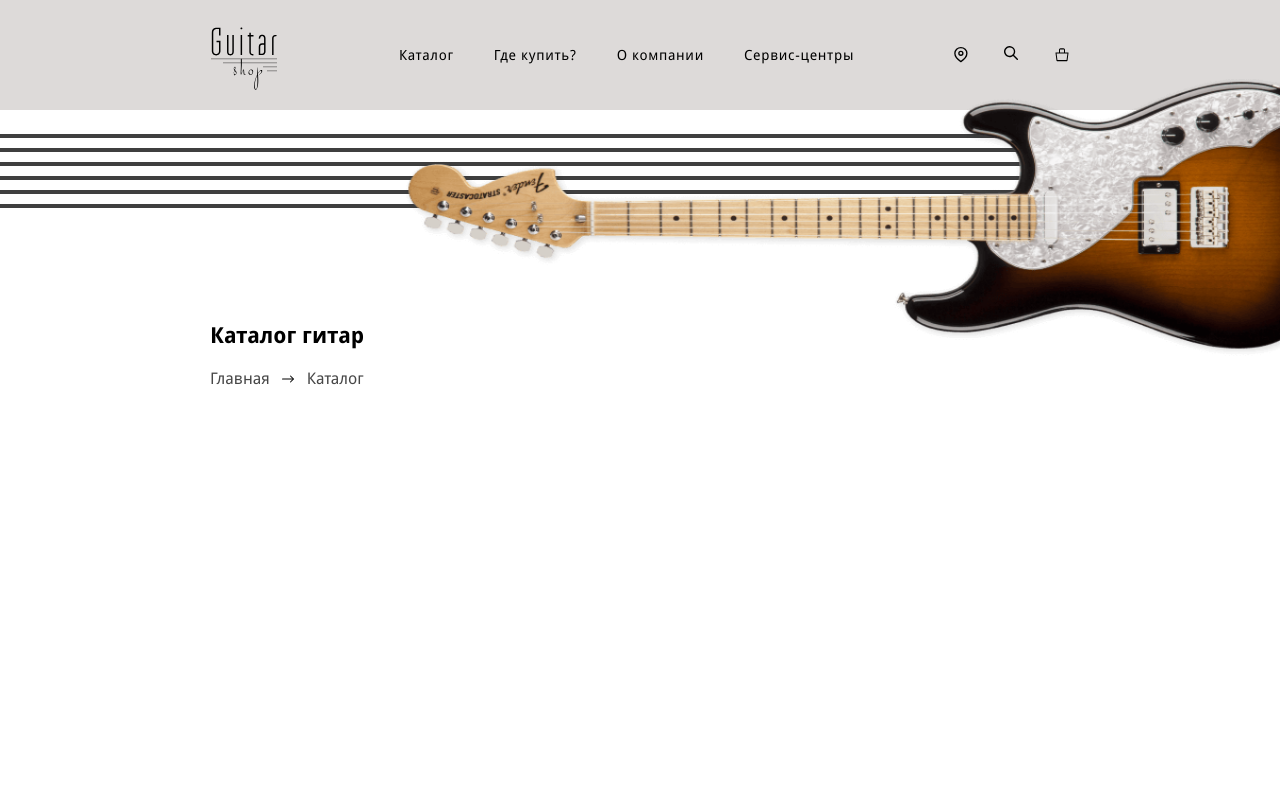
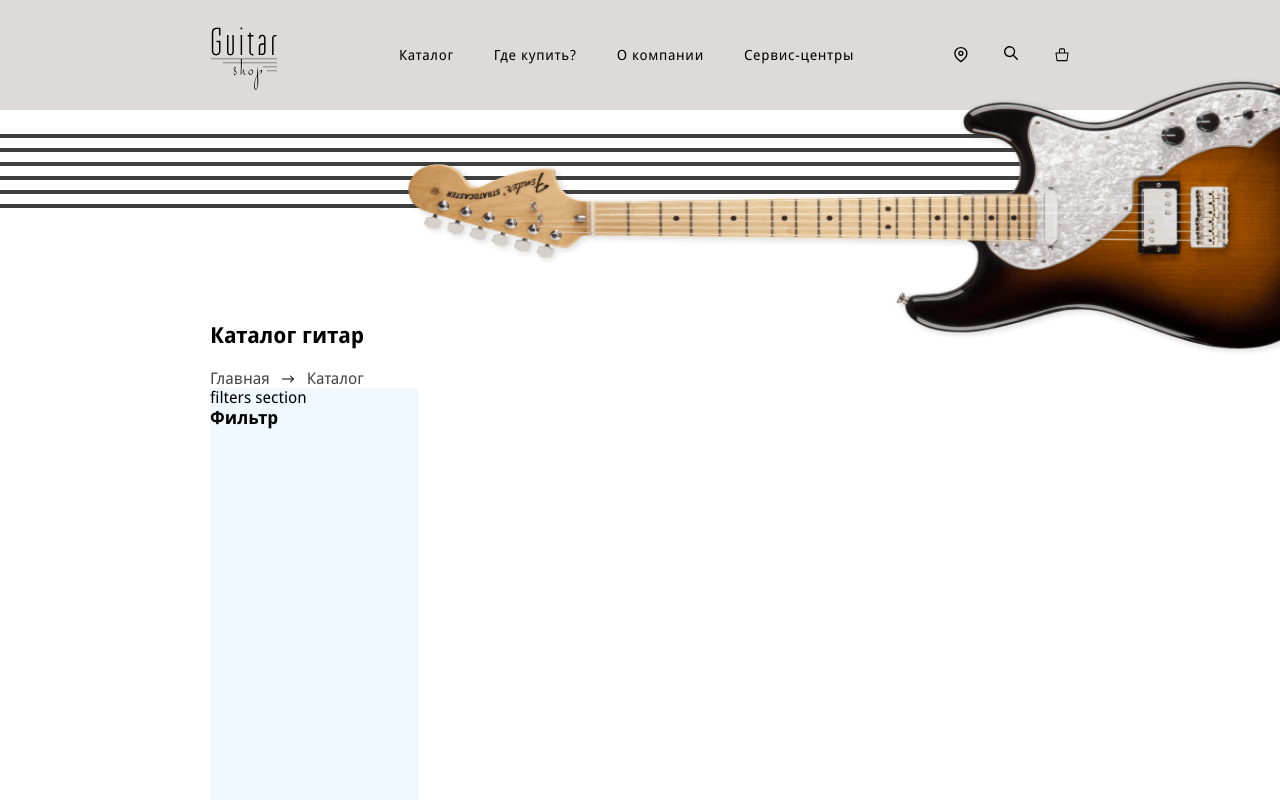
Before and after one commit to hannamakarychak/Makarychak_guitar-shop, a React (Create React App) app: page / in a window 1280 px wide. Shown: the top 800 px of the page. Built offline with nearby package versions, Linux system fonts and the light colour scheme.

Commit message:
refactor breadcrumbs

```diff
--- a/public/index.css
+++ b/public/index.css
@@ -39,3 +39,9 @@ code {
   font-family: source-code-pro, Menlo, Monaco, Consolas, 'Courier New',
     monospace;
 }
+
+.filters {
+  width: 208px;
+  height: 800px;
+  background-color: aliceblue;
+}
--- a/src/App.js
+++ b/src/App.js
@@ -2,6 +2,7 @@ import './App.scss';
 import Breadcrumbs from './components/breadcrumbs/breadcrumbs';
 import Container from './components/container/container';
 import Header from './components/header/header';
+import HeadingSecondary from './components/heading-secondary/heading-secondary';
 import Heading from './components/heading/heading';
 
 function App() {
@@ -11,7 +12,21 @@ function App() {
       <main>
         <Container>
           <Heading>Каталог гитар</Heading>
-          <Breadcrumbs />
+          <Breadcrumbs
+            items={[
+              {
+                name: 'Главная',
+                link: '/',
+              },
+              { name: 'Каталог', link: '/' },
+            ]}
+          />
+          <div className="main-content">
+            <div className="filters">
+              filters section
+              <HeadingSecondary>Фильтр</HeadingSecondary>
+            </div>
+          </div>
         </Container>
       </main>
     </div>
--- a/src/components/breadcrumbs/breadcrumbs.jsx
+++ b/src/components/breadcrumbs/breadcrumbs.jsx
@@ -1,22 +1,13 @@
 import { Fragment } from 'react';
 import './breadcrumbs.scss';
 
-const Breadcrumbs = () => {
-  const items = [
-    {
-      name: 'Главная',
-      link: '#',
-    },
-    { name: 'Каталог', link: '#' },
-  ];
-
+const Breadcrumbs = ({ items }) => {
   return (
     <ul className="breadcrumbs">
-      {items.map((item, index) => {
-        if (index !== items.length - 1) {
-          return (
-            <div>
+      {items.map((item, index) => (
         <li className="breadcrumbs__item">
+          {index !== items.length - 1 ? (
+            <Fragment>
               <a href={item.link} className="breadcrumbs__link">
                 {item.name}
               </a>
@@ -41,15 +32,24 @@ const Breadcrumbs = () => {
                   fill="#000"
                 />
               </svg>
+            </Fragment>
+          ) : (
+            item.name
+          )}
         </li>
-            </div>
-          );
-        } else {
-          return <span className="breadcrumbs__link">{item.name}</span>;
-        }
-      })}
+      ))}
     </ul>
   );
 };
 
 export default Breadcrumbs;
+
+// if (index !== items.length - 1) {
+//   return (
+//     <li className="breadcrumbs__item">
+
+//     </li>
+//   );
+// } else {
+//   return
+// }
--- a/src/components/breadcrumbs/breadcrumbs.scss
+++ b/src/components/breadcrumbs/breadcrumbs.scss
@@ -9,17 +9,20 @@
 .breadcrumbs__item {
   display: flex;
   align-items: center;
+  font-size: 16px;
+  line-height: 19px;
+  color: var(--dark);
 }
 
 .breadcrumbs__icon {
-  display: inline-block;
-  margin-right: 12px;
+  margin: 0 12px;
 }
 
 .breadcrumbs__link {
-  font-size: 16px;
-  line-height: 19px;
   text-decoration: none;
   color: var(--dark);
-  margin-right: 12px;
+
+  &:hover {
+    text-decoration: underline;
+  }
 }
--- /dev/null
+++ b/src/components/heading-secondary/heading-secondary.jsx
@@ -0,0 +1,7 @@
+import './heading-secondary.scss';
+
+const HeadingSecondary = ({ children }) => {
+  return <h2 className="heading-secondary">{children}</h2>;
+};
+
+export default HeadingSecondary;
--- /dev/null
+++ b/src/components/heading-secondary/heading-secondary.scss
@@ -0,0 +1,6 @@
+.heading-secondary {
+  font-weight: bold;
+  font-size: 18px;
+  line-height: 21px;
+  margin: 0;
+}
```
Lines whose indentation alone changed are shown as unchanged.
